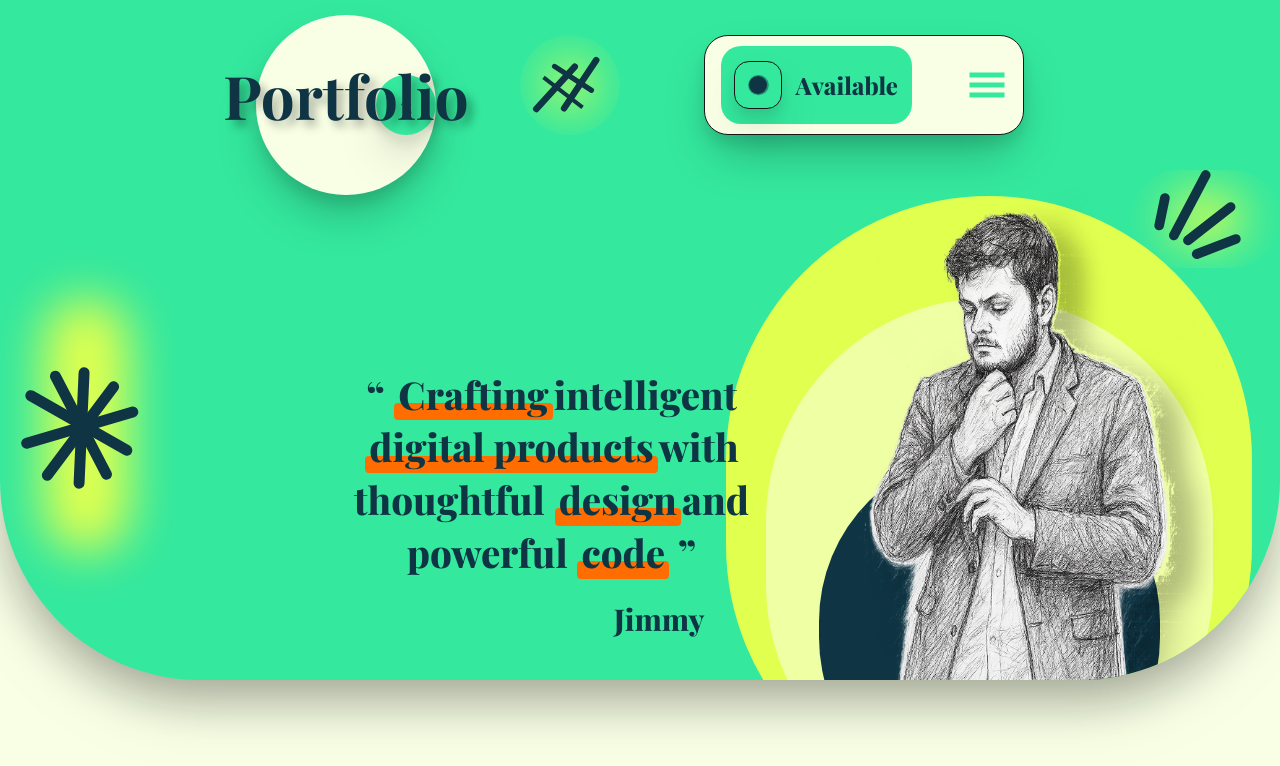
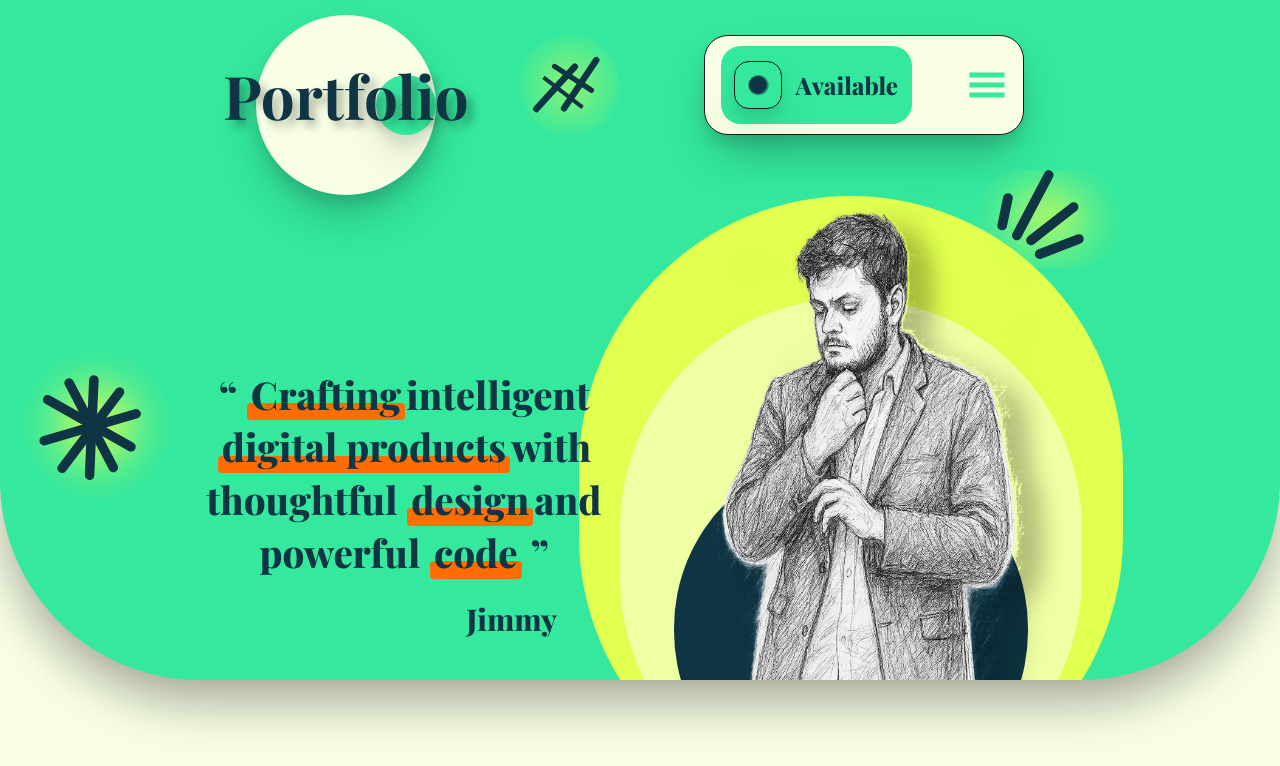
Before and after one commit to JimmyDudhwala/jimmy, a Next.js app: page / in a window 1280 px wide. Shown: the top 766 px of the page. Built offline with nearby package versions, Linux system fonts and the light colour scheme; a web font is replaced by a local one.

Commit message:
Refine layout on Homepage; adjust dimensions and positioning of elements for better visual balance

```diff
--- a/src/app/Pages/Homepage.tsx
+++ b/src/app/Pages/Homepage.tsx
@@ -61,11 +61,15 @@ const Homepage = () => {
           <Navbar />
         </div>
         <div className=' w-full h-full flex justify-center items-center overflow-hidden rounded-b-[200px]'>
-          <div className=' w-[100%] h-full flex overflow-hidden'>
-            <Tiny width={200} height={200} src='/star.svg' />
-            <div className=' w-1/2 h-full   flex justify-end items-end pb-10'>
+            <Tiny width={150} height={150} src='/star.svg' />
+          <div className=' w-[85%] h-full flex overflow-hidden justify-center '>
+
+            <div className=' w-[25%] h-full   flex justify-end items-end pb-10'>
 
               <div className='relative translate-x-20 z-20' >
+                 <div className='absolute top-0 -left-20'>
+
+            </div>
                 <div
                   className="w-full max-w-[510px] text-[clamp(1.5rem,3vw,3rem)] mx-auto text-center font-playfair font-extrabold leading-snug text-[#0F3443]"
                   style={{ width: 'clamp(300px, 50vw, 510px)' }}
@@ -79,11 +83,11 @@ const Homepage = () => {
               </div>
 
             </div>
-            <div className=' w-1/2 h-full  flex  relative justify-start items-end '>
+            <div className=' w-[50%] h-full  flex  relative justify-start items-end '>
               <div className='absolute translate-x-30 z-10 w-[70%] h-full flex justify-center items-center  '>
                 <Image src="/photo.png" alt="my photo" fill />
               </div>
-              <div className='w-[95%]   h-full flex relative justify-center items-end top-[25%]'>
+              <div className='w-[100%]   h-full flex relative justify-center items-end top-[25%]'>
                 <div className='bg-[#E0FF4F] w-[100%] h-[120%] rounded-full absolute'></div>
                 <div className='bg-[#EFFFA3] w-[85%] h-[100%] rounded-full absolute'></div>
                 <div className='bg-[#0F3443] w-[65%] h-[70%] rounded-full absolute'></div>
```
